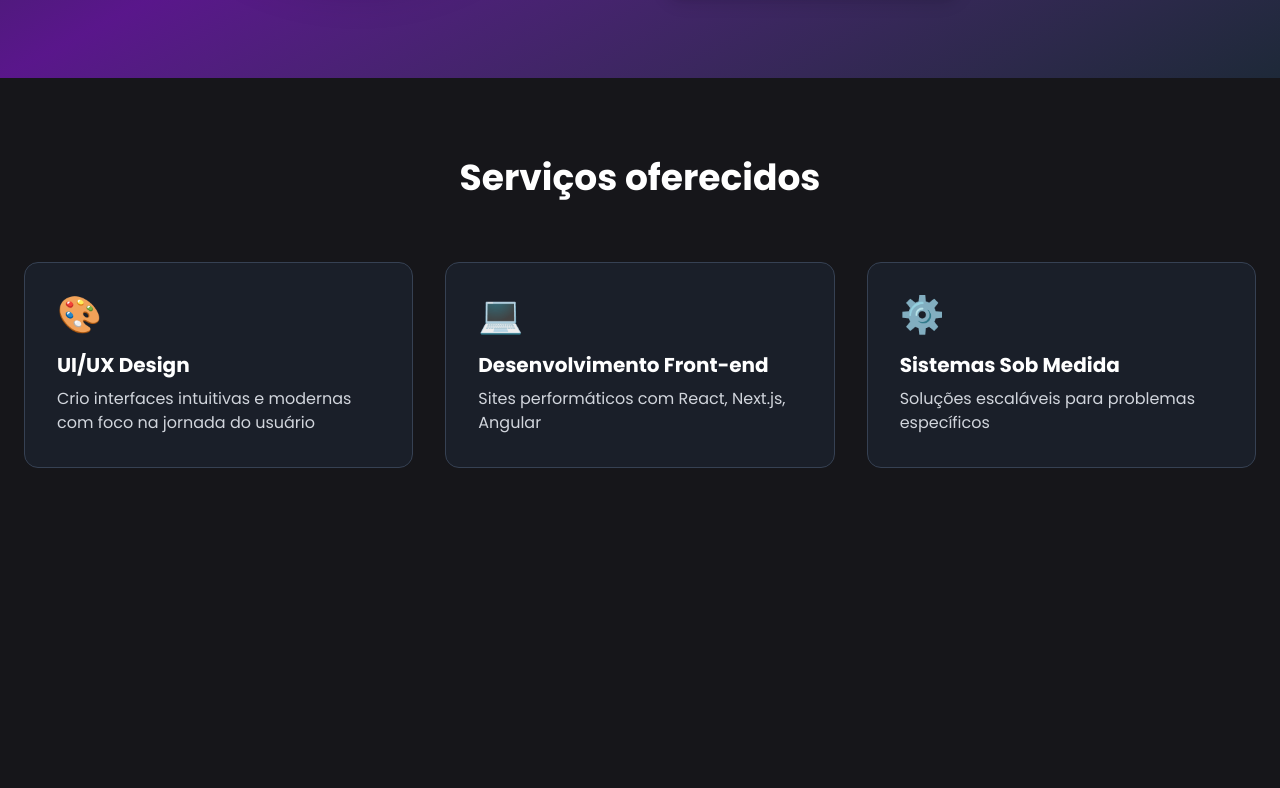
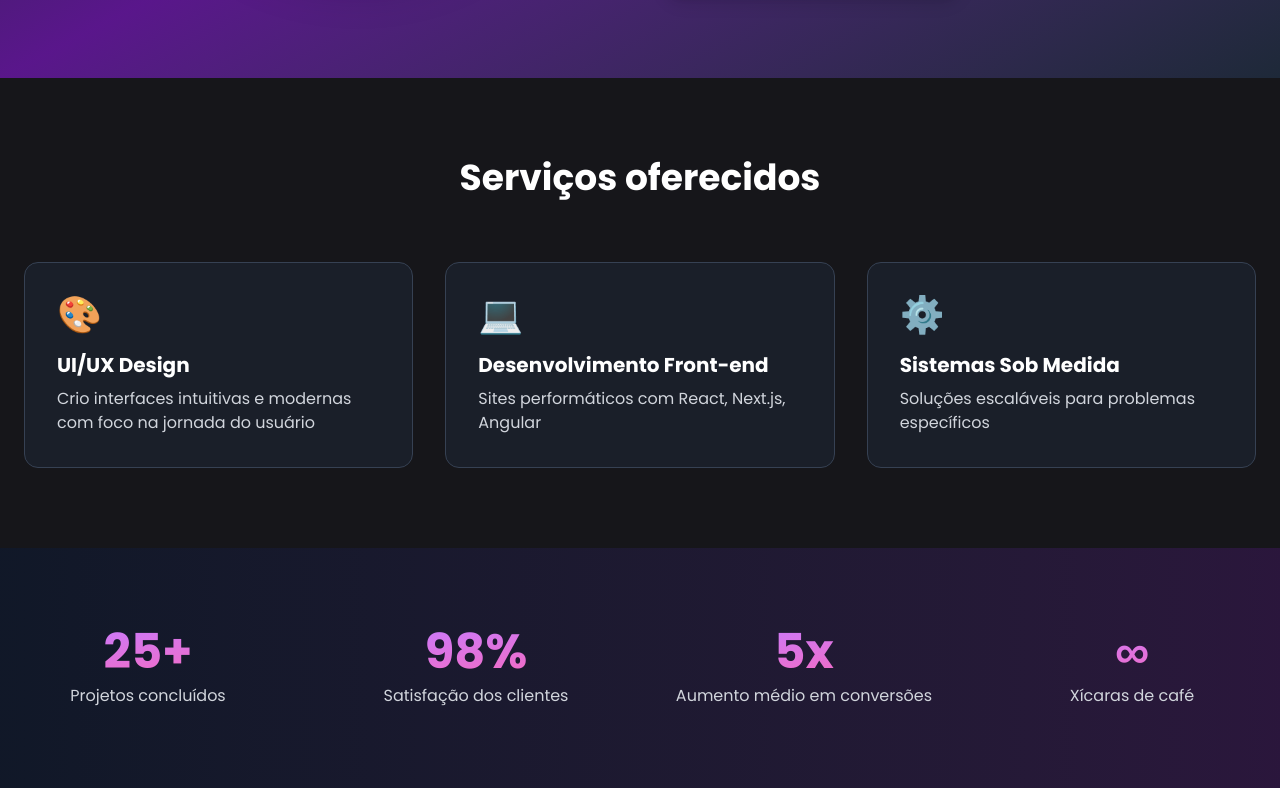
Before and after one commit to GabryelKadmo/kadmo-tech, a Next.js app: page / in a window 1280 px wide. Shown: the part 692-1480 px from the top of the page. Before the commit the page ends 1240 px from the top, so only its background shows below. Built offline with nearby package versions, Linux system fonts and the light colour scheme.

Commit message:
feat: sessão de status adicionada

```diff
--- a/app/page.tsx
+++ b/app/page.tsx
@@ -1,6 +1,7 @@
 import Header from '@/components/custom/Header'
 import HeroSection from '@/components/custom/HeroSection'
 import { ServicesSection } from '@/components/custom/ServicesSection'
+import { StatsSection } from '@/components/custom/StatsSection'
 import React from 'react'
 
 export default function page() {
@@ -9,6 +10,7 @@ export default function page() {
       <Header />
       <HeroSection />
       <ServicesSection />
+      <StatsSection />
     </div>
   )
 }
--- /dev/null
+++ b/components/custom/StatsSection.tsx
@@ -0,0 +1,32 @@
+"use client";
+import { motion } from "motion/react";
+
+export function StatsSection() {
+    const stats = [
+        { value: '25+', label: 'Projetos concluídos' },
+        { value: '98%', label: 'Satisfação dos clientes' },
+        { value: '5x', label: 'Aumento médio em conversões' },
+        { value: '∞', label: 'Xícaras de café' }
+    ];
+
+    return (
+        <section className="py-20 bg-gradient-to-r from-gray-900 to-purple-900/30">
+            <div className="container mx-auto grid grid-cols-2 md:grid-cols-4 gap-8 text-center">
+                {stats.map((stat, index) => (
+                    <motion.div
+                        key={index}
+                        initial={{ opacity: 0, y: 30 }}
+                        whileInView={{ opacity: 1, y: 0 }}
+                        transition={{ duration: 0.5, delay: index * 0.1 }}
+                        viewport={{ once: true }}
+                    >
+                        <p className="text-4xl md:text-5xl font-bold bg-gradient-to-br from-purple-400 to-pink-400 bg-clip-text text-transparent">
+                            {stat.value}
+                        </p>
+                        <p className="mt-2 text-gray-300">{stat.label}</p>
+                    </motion.div>
+                ))}
+            </div>
+        </section>
+    );
+}
```
